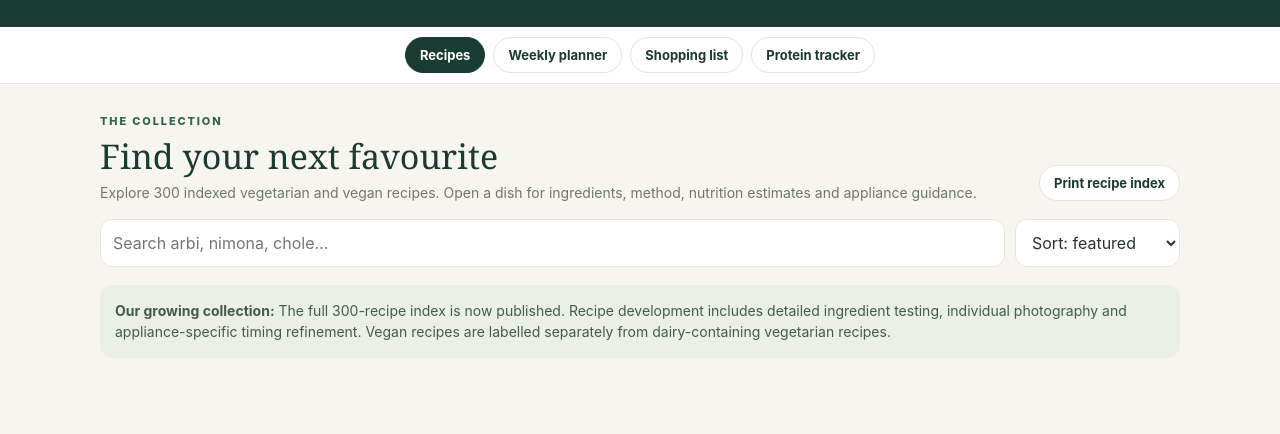
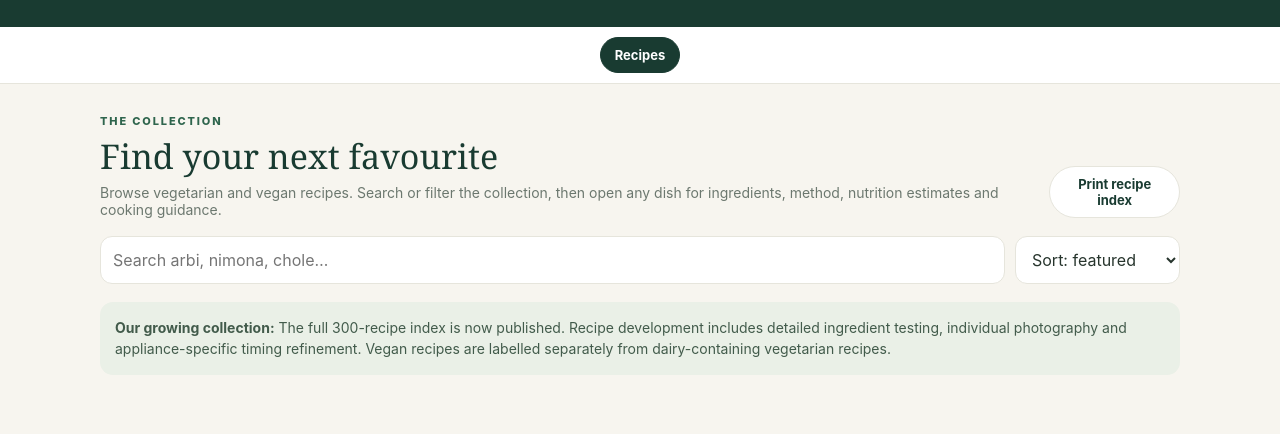
Before and after one commit to world-wellbeing-forum/kitchen, a plain HTML site: page index.html in a window 1280 px wide. Shown: the part 366-800 px from the top of the page. Drawn offline with Linux system fonts and the light colour scheme.

Commit message:
Simplify site to recipe collection only

```diff
--- a/index.html
+++ b/index.html
@@ -13,16 +13,16 @@ main{max-width:1120px;margin:auto;padding:30px 20px 70px}.section{display:none}.
 @media(max-width:800px){.hero{grid-template-columns:1fr}.hero-art{min-height:160px}.grid{grid-template-columns:repeat(2,1fr)}.metrics{grid-template-columns:repeat(2,1fr)}}
 @media(max-width:540px){main{padding:22px 14px 55px}.grid{grid-template-columns:1fr}.planner{grid-template-columns:1fr}.recipe-layout{grid-template-columns:1fr}.shopping-list{columns:1}.section-head{display:block}.stats{gap:18px}.hero h1{font-size:46px}}
 @media print{nav,header,.toolbar,.chips,.card-actions,.footer,.no-print{display:none!important}body{background:white}.section{display:none!important}#recipes.active{display:block!important}.card{break-inside:avoid;box-shadow:none}.grid{grid-template-columns:repeat(2,1fr)}}
-</style></head>
+nav button:not([data-tab="recipes"]){display:none!important}#planner,#shopping,#tracker{display:none!important}</style></head>
 <body>
 <header>
 <div class="brand">WORLD WELLBEING KITCHEN · AN INITIATIVE OF WORLD WELLBEING FORUM</div>
 <div class="hero"><div><h1>Tradition,<br><i>reimagined.</i></h1><p>Beloved Uttar Pradesh flavours, thoughtfully adapted with plant protein, fibre and heart-conscious cooking. Everyday food, made more nourishing.</p><div class="stats"><div><b>300 / 300</b><span>Recipes in development</span></div><div><b>Vegan +</b><span>Vegetarian choices</span></div><div><b>4 ways</b><span>To cook each dish</span></div></div></div><div class="hero-art" style="background:linear-gradient(135deg,#e5eadc,#c4d2bb),url(https://images.unsplash.com/photo-1512621776951-a57141f2eefd?w=1000) center/cover;color:#173b2e;text-shadow:0 1px 12px #fff9">Purani rasoi. Nayi soch.<br><small style="display:block;margin-top:12px;letter-spacing:.12em;font-size:11px">BY SADHNA DIXIT · WORLD WELLBEING FORUM</small></div></div>
 </header>
-<nav><button class="active" data-tab="recipes">Recipes</button><button data-tab="planner">Weekly planner</button><button data-tab="shopping">Shopping list</button><button data-tab="tracker">Protein tracker</button></nav>
+<nav aria-label="Main navigation"><button class="active" data-tab="recipes">Recipes</button></nav>
 <main>
 <section id="recipes" class="section active">
-<div class="section-head"><div><div class="eyebrow">The collection</div><h2>Find your next favourite</h2><div class="sub">Explore 300 indexed vegetarian and vegan recipes. Open a dish for ingredients, method, nutrition estimates and appliance guidance.</div></div><button class="btn" onclick="window.print()">Print recipe index</button></div>
+<div class="section-head"><div><div class="eyebrow">The collection</div><h2>Find your next favourite</h2><div class="sub">Browse vegetarian and vegan recipes. Search or filter the collection, then open any dish for ingredients, method, nutrition estimates and cooking guidance.</div></div><button class="btn" onclick="window.print()">Print recipe index</button></div>
 <div class="toolbar"><input id="search" placeholder="Search arbi, nimona, chole…"><select id="sort"><option value="default">Sort: featured</option><option value="protein">Highest protein</option><option value="cal">Lowest calories</option><option value="time">Quickest first</option></select></div>
 <div class="note"><b>Our growing collection:</b> The full 300-recipe index is now published. Recipe development includes detailed ingredient testing, individual photography and appliance-specific timing refinement. Vegan recipes are labelled separately from dairy-containing vegetarian recipes.</div><div class="chips" id="filters"></div><div class="grid" id="recipeGrid"></div>
 </section>
```
